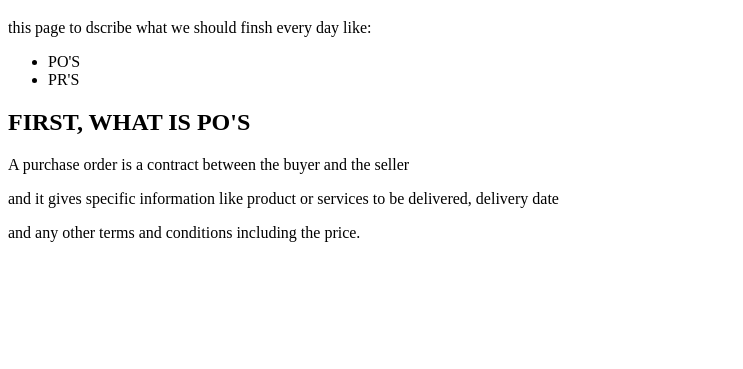
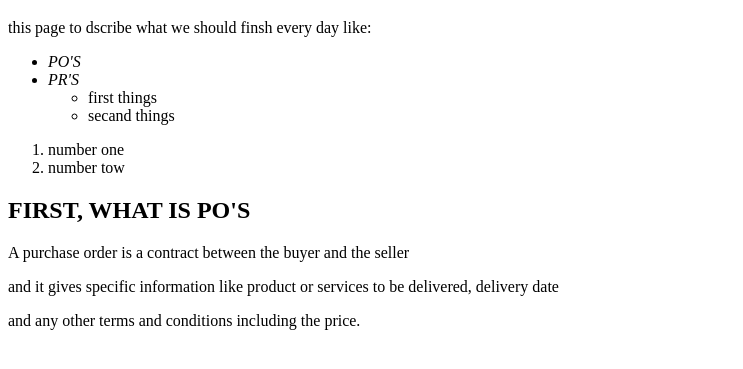
Before and after one commit to mksmks14/my-repo, a plain HTML site: page index.HTML in a window 1280 px wide. Shown: the part 61-430 px from the top of the page, without its empty margins (0-743 px from the left). Drawn offline with Linux system fonts and the light colour scheme.

Commit message:
learn ul(em,li, ol)and h1 to h6 and p

```diff
--- a/index.HTML
+++ b/index.HTML
@@ -10,11 +10,26 @@
        <h1>what is the tasks you should be finshed everyday!! </h1>
          <p> this page to dscribe what we should finsh every day like:
             <ul>
-                <li> PO'S</li>
-                <li> PR'S</li>
+                     <li> <em>PO'S</em> </li>
+                     <li><em>PR'S</em> </li>
+                     <ul>
+                         <li> first things</li>
+                         <li>secand things</li>
                      </ul>
 
+
+            </ul>
+            <ol>
+                   <li>number one</li>
+                    <li>number tow</li>
+
+            </ol>
+
+
+
        </p>
+
+
        <h2>FIRST, WHAT IS PO'S </h2>
             <p>
                  <p> A purchase order is a contract between the buyer and the seller
```
Lines whose indentation alone changed are shown as unchanged.
